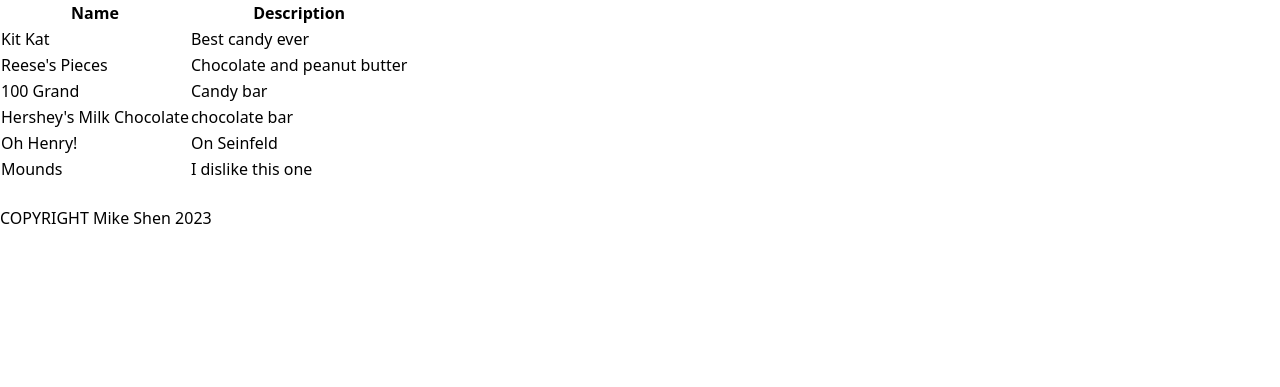
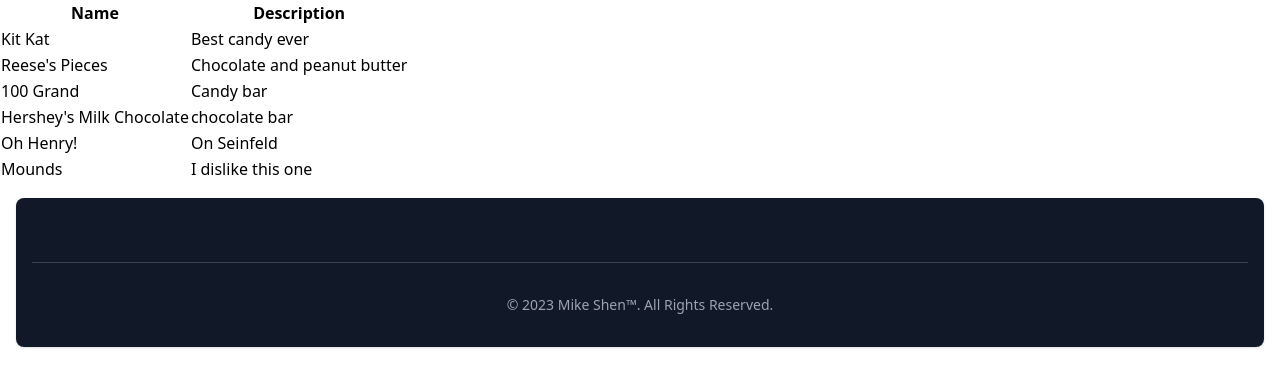
Before and after one commit to mike-school-projects/django-models, a Django app: page / in a window 1280 px wide. Shown: the part 64-451 px from the top of the page. Run offline with Django 4.2, Linux system fonts and the light colour scheme; data comes from the database, SQL or seed files in the repository; style sheets or scripts are compiled from the project's sources; some libraries are stand-ins or nearby versions.

Commit message:
added files

```diff
--- a/requirements.txt
+++ b/requirements.txt
@@ -1,4 +1,8 @@
 asgiref==3.6.0
 Django==4.2
+django-appconf==1.0.5
+django-compressor==4.3.1
 python-dotenv==1.0.0
+rcssmin==1.1.1
+rjsmin==1.2.1
 sqlparse==0.4.4
--- a/tailwind.config.js
+++ b/tailwind.config.js
@@ -2,7 +2,8 @@
 module.exports = {
   darkMode: 'class',
   content: [
-    './templates/*.html'
+    './templates/*.html',
+    './node_modules/flowbite/*.js'
   ],
   theme: {
     extend: {},
--- a/templates/base.html
+++ b/templates/base.html
@@ -24,11 +24,8 @@
 {% block content %}
     <h1>Forgot content</h1>
 {% endblock content %}
+
+<script src="https://cdnjs.cloudflare.com/ajax/libs/flowbite/1.6.5/flowbite.min.js"></script>
 </body>
 
-<footer>
-    {% block footer %}
-        <br>
-        <p>COPYRIGHT Mike Shen 2023</p>
-    {% endblock footer %}
-</footer>
+{% include 'footer.html' %}
--- /dev/null
+++ b/templates/footer.html
@@ -0,0 +1,6 @@
+<footer class="bg-white rounded-lg shadow dark:bg-gray-900 m-4">
+    <div class="w-full max-w-screen-xl mx-auto p-4 md:py-8">
+        <hr class="my-6 border-gray-200 sm:mx-auto dark:border-gray-700 lg:my-8" />
+        <span class="block text-sm text-gray-500 sm:text-center dark:text-gray-400">© 2023 Mike Shen™. All Rights Reserved.</span>
+    </div>
+</footer>
```
